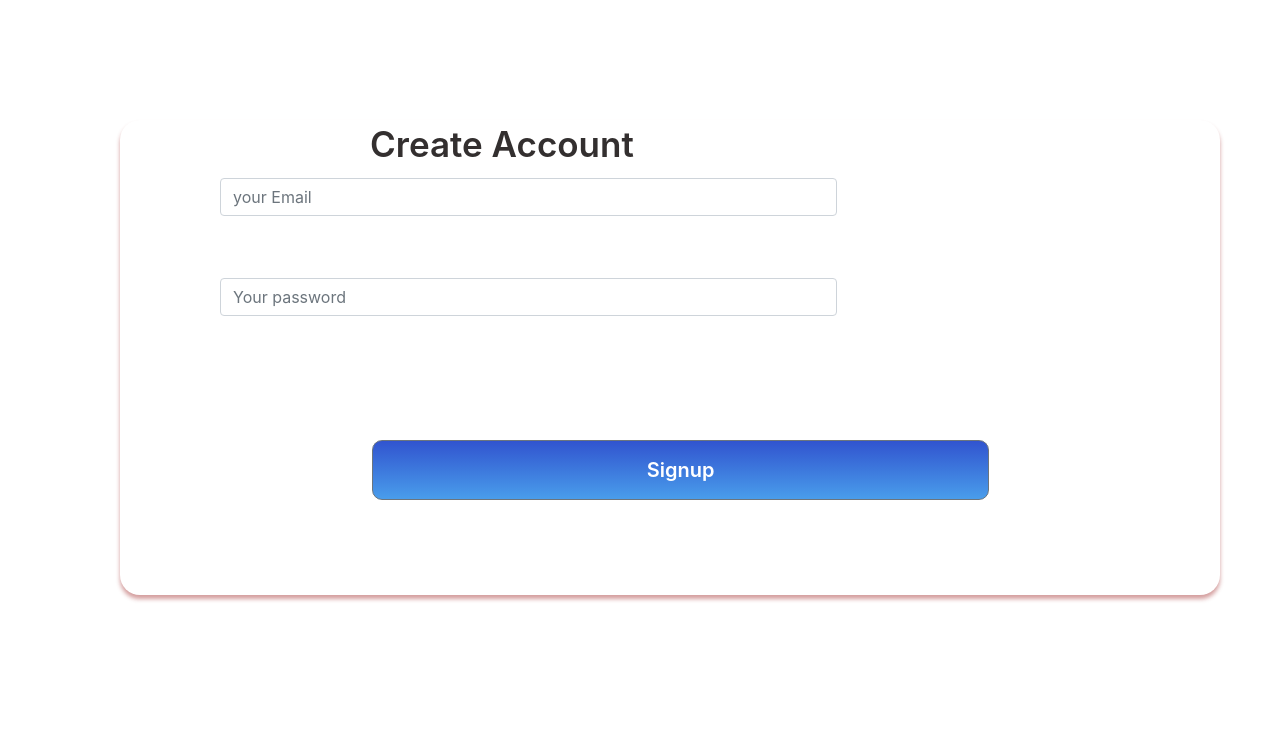
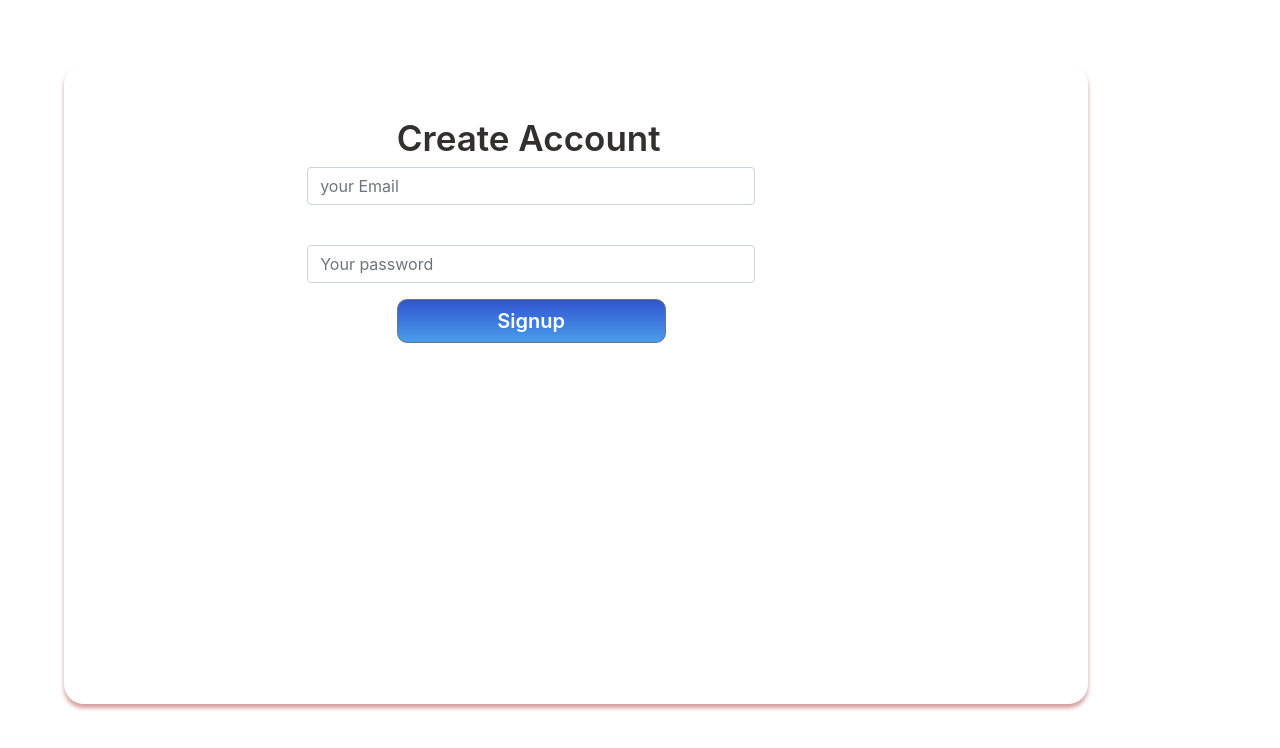
Before and after one commit to Gayath1/Milk.lk_MERN, a React (Create React App) app: page /register in a window 1280 px wide. Shown: the top 748 px of the page. Built offline with nearby package versions, Linux system fonts and the light colour scheme.

Commit message:
retouch register ui

```diff
--- a/src/App.css
+++ b/src/App.css
@@ -42,20 +42,23 @@
   box-shadow: 0px 4px 4px rgba(165, 52, 52, 0.48);
   border-radius: 20px;
   position: absolute;
-  width: 1100px;
-  height: 475px;
-  left: 120px;
-  top: 120px;
+  width: 80%;
+  height: 80%;
+  margin: auto;
+  padding: 5%;
+  margin-top: 5%;
+  margin-left: 5%;
 }
 .btn_login {
   background: linear-gradient(180deg, #3154cf 0%, #499deb 100%);
 
   border-radius: 10px;
-  position: absolute;
-  width: 616.78px;
-  height: 60.26px;
-  left: 252.3px;
-  top: 320px;
+  position: relative;
+  margin: auto;
+  width: 30%;
+  height: 10%;
+  left: 30%;
+  top: 50%;
 
   font-family: -apple-system, BlinkMacSystemFont, "Segoe UI", Roboto, Oxygen,
     Ubuntu, Cantarell, "Open Sans", "Helvetica Neue", sans-serif;
@@ -71,15 +74,17 @@
   font-style: normal;
   font-weight: 600;
   font-size: 35px;
-  line-height: 48px;
-  margin-left: 250px;
+  margin: auto;
+  line-height: 60%;
+  margin-left: 30%;
 
   /* identical to box height */
 
   color: #332f2f;
 }
 .input-fieldcols12 {
-  width: 616.8px;
-  height: 60px;
-  margin-left: 100px;
+  margin: auto;
+  width: 50%;
+  height: 10%;
+  margin-left: 20%;
 }
--- a/src/components/register.js
+++ b/src/components/register.js
@@ -33,7 +33,7 @@ const Createuser = (props) => {
     return (
        <div className="rectangle">
 
-                <Link to="/list" className="cols12">Create Account</Link>
+                <Link to="/list" className="cols12 text-center">Create Account</Link>
 
 
 
```
